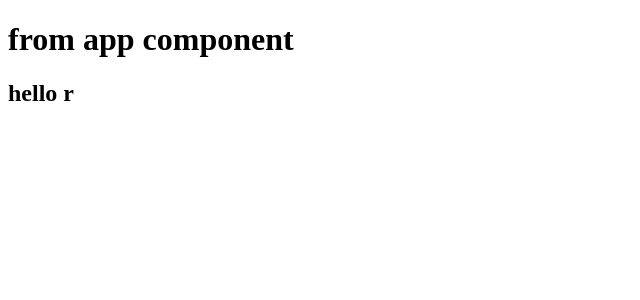
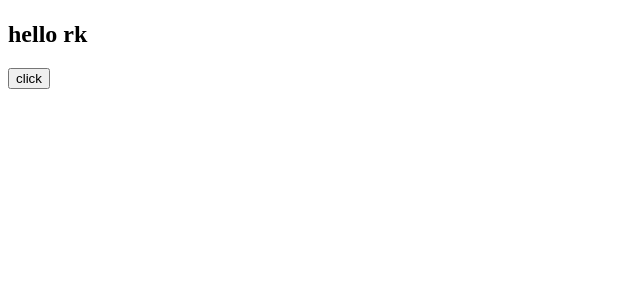
Before and after one commit to kandari012/angular-basic-1, an Angular app: page / in a window 1280 px wide. Shown: the top 300 px of the page, without its empty margins (0-640 px from the left). Built offline with nearby package versions, Linux system fonts and the light colour scheme.

Commit message:
child to parent data transfer

```diff
--- a/src/app/app.component.html
+++ b/src/app/app.component.html
@@ -1,4 +1,4 @@
 <div>
-  <h1>from app component</h1>
+  <h1>{{message}}</h1>
 </div>
-<app-test [parentData]="name"></app-test>
+<app-test (childEvent)="message=$event" ></app-test>
--- a/src/app/app.component.ts
+++ b/src/app/app.component.ts
@@ -7,4 +7,5 @@ import { Component } from '@angular/core';
 })
 export class AppComponent {
   public name = 'r';
+  public message="";
 }
--- a/src/app/test/test.component.ts
+++ b/src/app/test/test.component.ts
@@ -1,29 +1,24 @@
-import { Component, Input, OnInit } from '@angular/core';
+import { Component, EventEmitter, Input, OnInit, Output } from '@angular/core';
 
 //ngFor
-
 
 @Component({
   selector: 'app-test',
   template: `
-
- <h2>hello {{name}}</h2>
-
-    `,
-  styles: [
-
-  ],
+    <h2>hello rk</h2>
+    <button (click)="fireEvent()">click</button>
+  `,
+  styles: [],
 })
 export class TestComponent implements OnInit {
-public colors=['red','blue','green'];
-// to get input from parent
-//@Input() public parentData:any;
-// to alias the input data
-@Input("parentData") public name:any;
+  public colors = ['red', 'blue', 'green'];
+  // create ainstance of emitter class
+  @Output() public childEvent = new EventEmitter();
 
   constructor() {}
 
   ngOnInit(): void {}
-
-
+  fireEvent() {
+    this.childEvent.emit('hey code evolution');
+  }
 }
```
